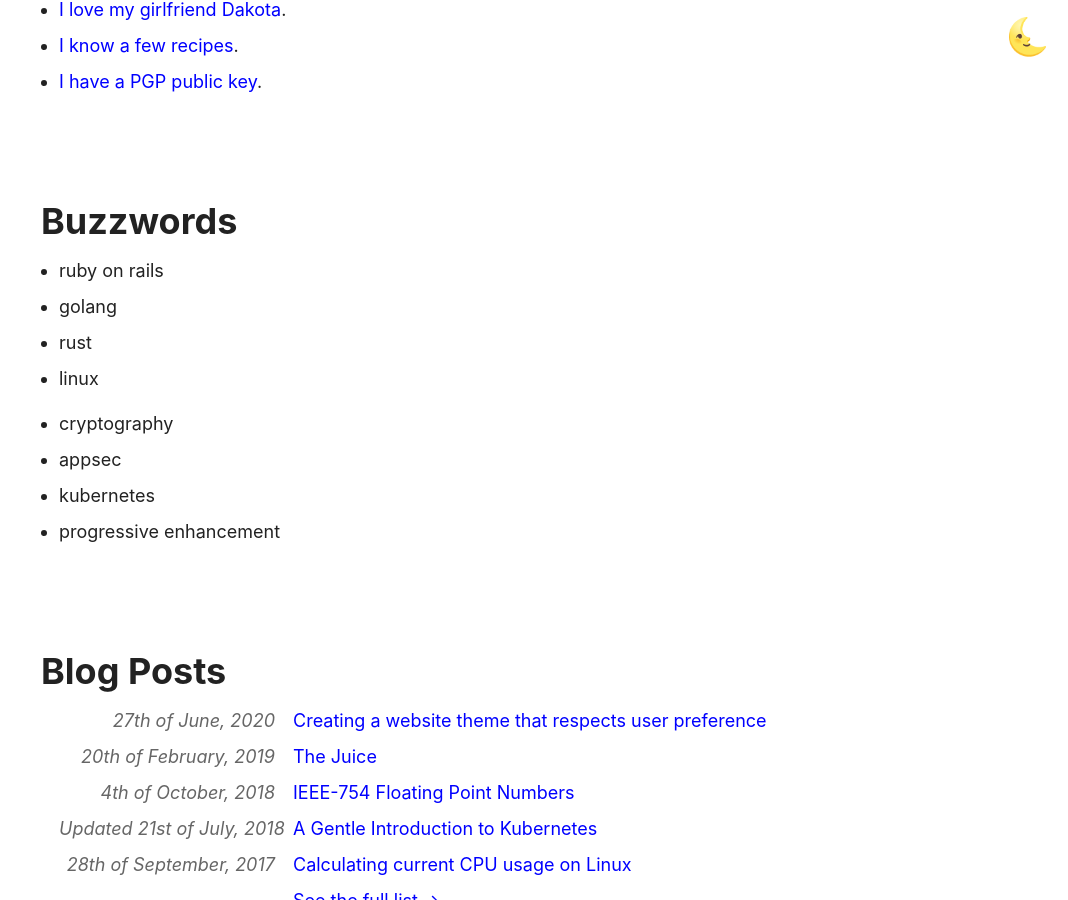
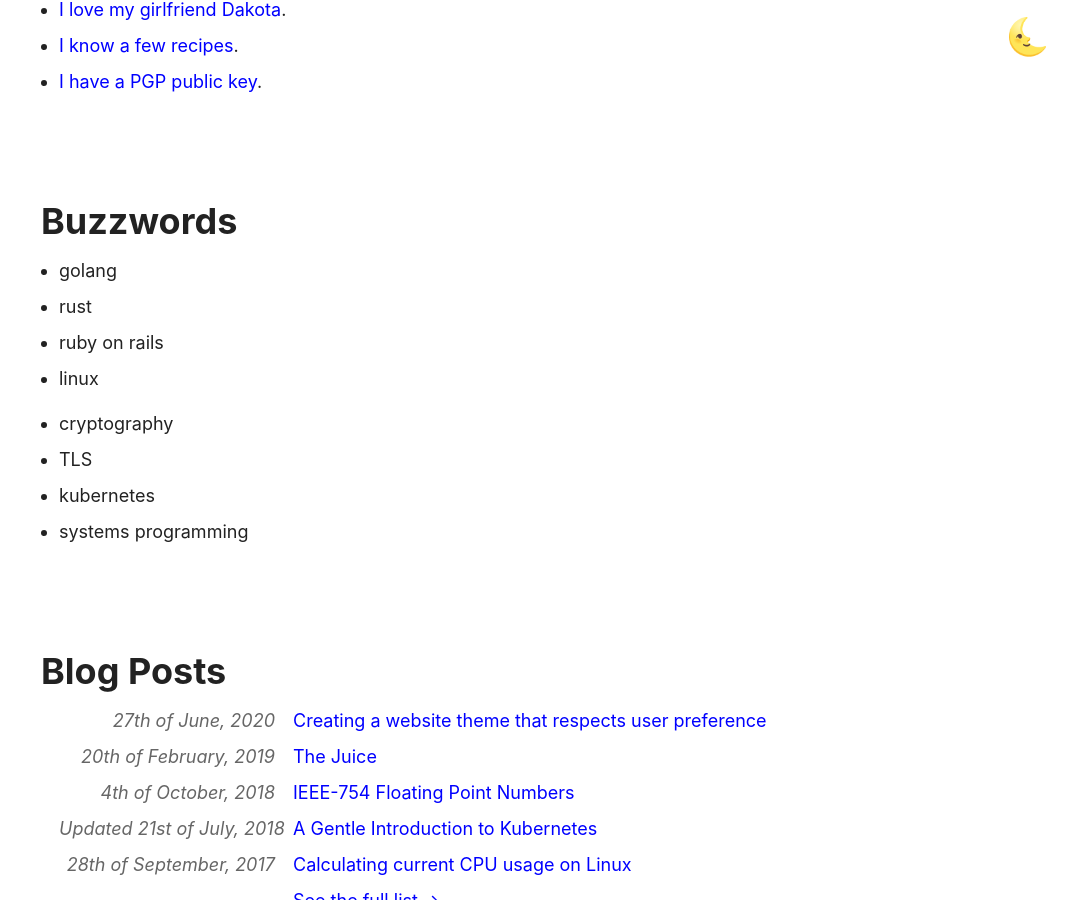
Before and after one commit to shreve/shreve.io, a Jekyll site: the page built from index.html, in a window 1280 px wide and 900 px high, scrolled down 1812 px. Shown: the whole window, without its empty margins (212-1280 px from the left). Built offline with Jekyll 4.4.1, drawn with Linux system fonts in a browser that asks for light colours.

Commit message:
Update buzzwords

```diff
--- a/index.html
+++ b/index.html
@@ -108,18 +108,18 @@ MzBUMTA6MTA6MDMtMDQ6MDBh0Sj/AAAAAElFTkSuQmCC"/>
   <section class="row-2">
     <div class="col col-inner">
       <ul>
-        <li>ruby on rails</li>
         <li>golang</li>
         <li>rust</li>
+        <li>ruby on rails</li>
         <li>linux</li>
       </ul>
     </div>
     <div class="col">
       <ul>
         <li>cryptography</li>
-        <li>appsec</li>
+        <li>TLS</li>
         <li>kubernetes</li>
-        <li>progressive enhancement</li>
+        <li>systems programming</li>
       </ul>
     </div>
   </section>
```
